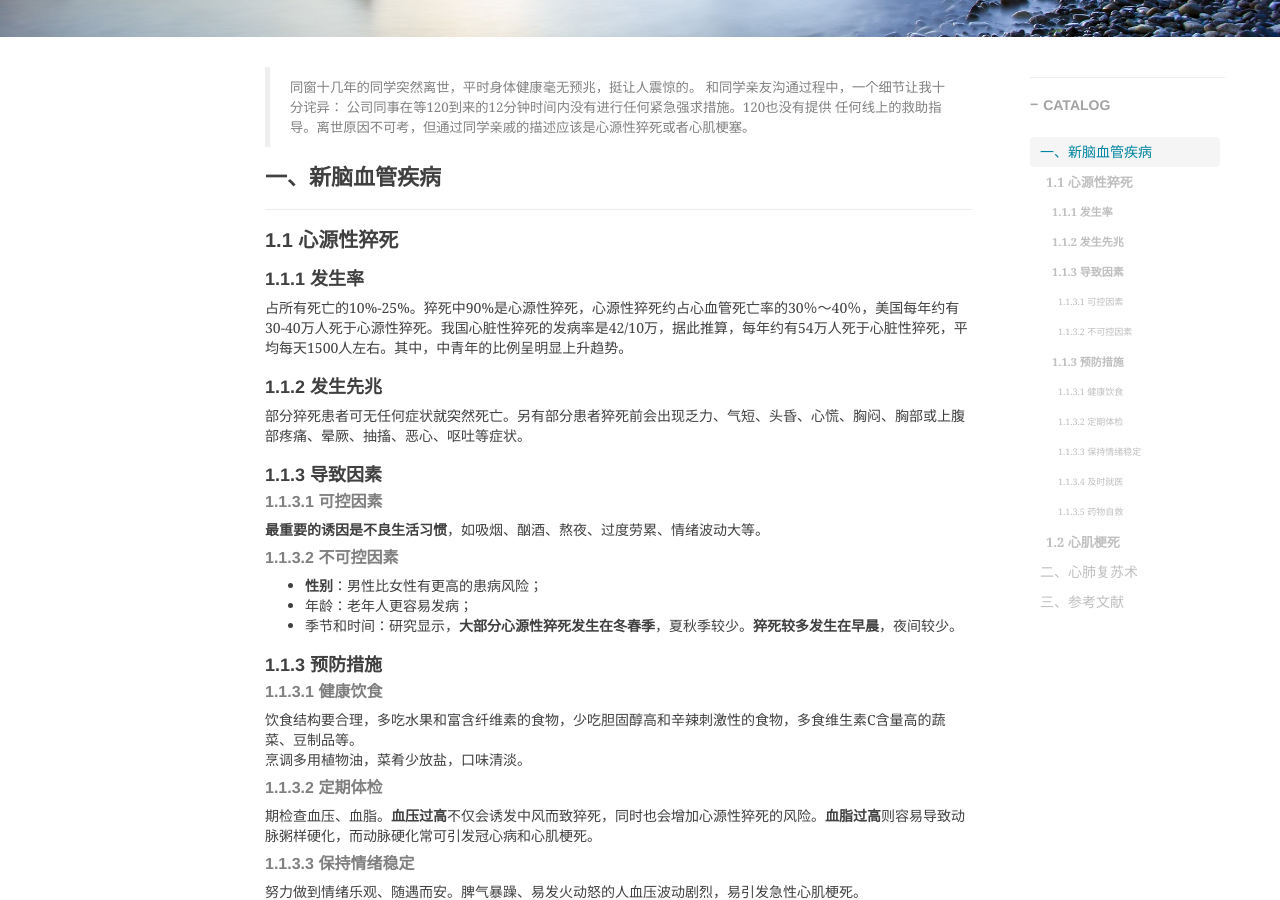
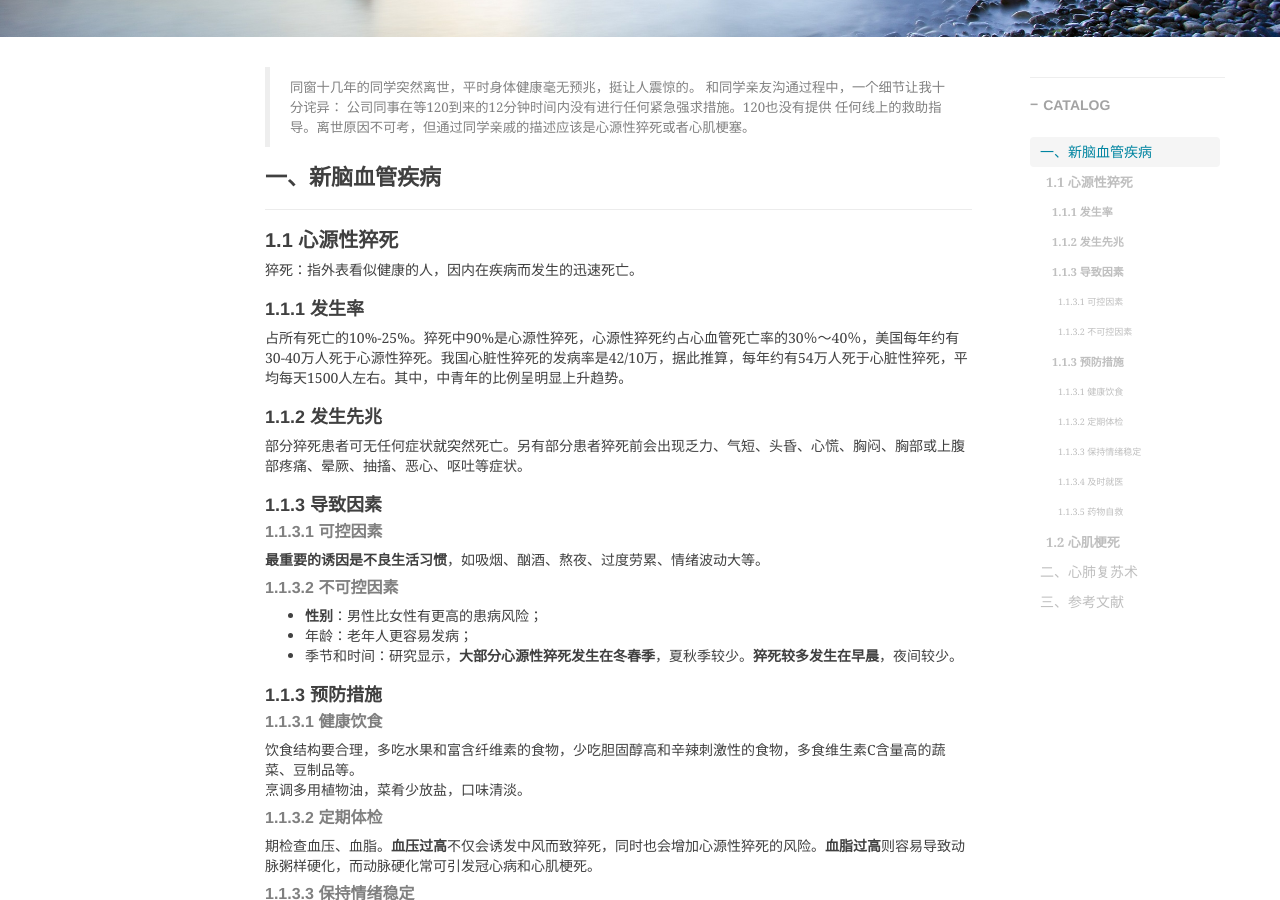
Before and after one commit to shihai1991/shihai1991.github.io, a Jekyll site: the page built from _posts/2023-03-20-心脑血管疾病.md, in a window 1280 px wide and 900 px high, scrolled down 418 px. Built offline with Jekyll 4.4.1, drawn with Linux system fonts in a browser that asks for light colours; nearby versions of some CDN libraries; comment, search, counter and statistics services are not loaded.

Commit message:
Update 2023-03-20-心脑血管疾病.md

```diff
--- a/_posts/2023-03-20-心脑血管疾病.md
+++ b/_posts/2023-03-20-心脑血管疾病.md
@@ -16,6 +16,8 @@ time: '2023.03.20 18:51:00'
 
 # 一、新脑血管疾病
 ## 1.1 心源性猝死
+猝死：指外表看似健康的人，因内在疾病而发生的迅速死亡。
+
 ### 1.1.1 发生率
 占所有死亡的10%-25%。猝死中90%是心源性猝死，心源性猝死约占心血管死亡率的30％～40％，美国每年约有30-40万人死于心源性猝死。我国心脏性猝死的发病率是42/10万，据此推算，每年约有54万人死于心脏性猝死，平均每天1500人左右。其中，中青年的比例呈明显上升趋势。
 
```
